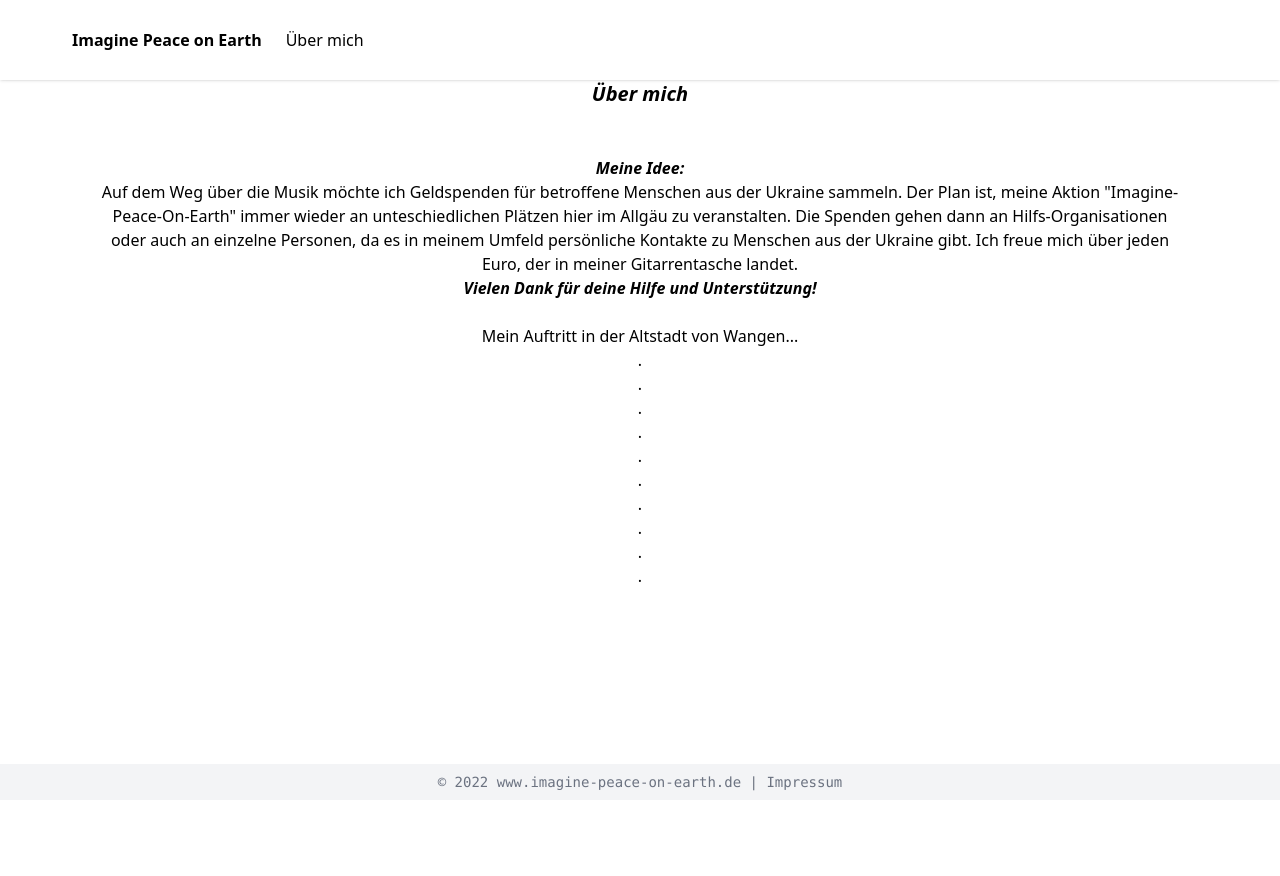
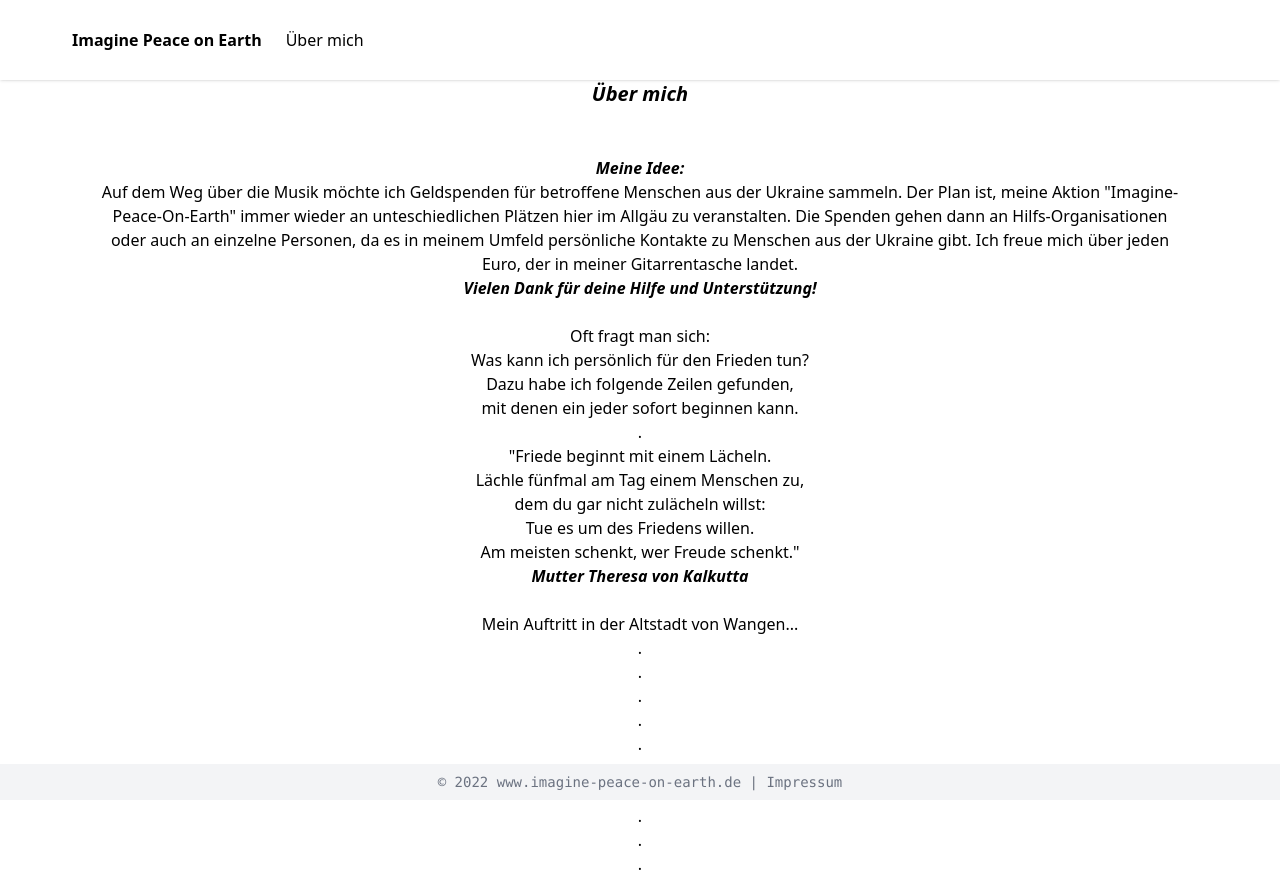
Before and after one commit to mocbuh/imaginepeace, a website: page about.html in a window 1280 px wide. Before the commit the page ends 800 px from the top, so only its background shows below. Drawn offline with nearby package versions, Linux system fonts and the light colour scheme; files that its build step writes are made by us from their sources.

Commit message:
kommentar

```diff
--- a/about.html
+++ b/about.html
@@ -33,6 +33,21 @@
 
 <!--          <h1 class="text-l italic font-bold pb-6 pt-8">Weiter findest du hier verschiedene Links auf PDF Dokumente</h1>
   -->
+
+
+        <p>Oft fragt man sich: </p>
+        <p>Was kann ich persönlich für den Frieden tun? </p>
+        <p>Dazu habe ich folgende Zeilen gefunden, </p>
+        <p>mit denen ein jeder sofort beginnen kann.</p>
+        <p>.</p>
+        <p>"Friede beginnt mit einem Lächeln.</p>
+        <p>Lächle fünfmal am Tag einem Menschen zu,</p>
+        <p>dem du gar nicht zulächeln willst:</p>
+        <p>Tue es um des Friedens willen.</p>
+        <p>Am meisten schenkt, wer Freude schenkt."</p>
+
+        <h1 class="text-l italic font-bold pb-6">Mutter Theresa von Kalkutta</h1>
+
         <a href="https://www.dropbox.com/s/d794iittdzve9ya/web.imagine_6100.auftritt.in.wangen.pdf?dl=0">Mein Auftritt in der Altstadt von Wangen...</a>
 
         <p>.</p>
```
